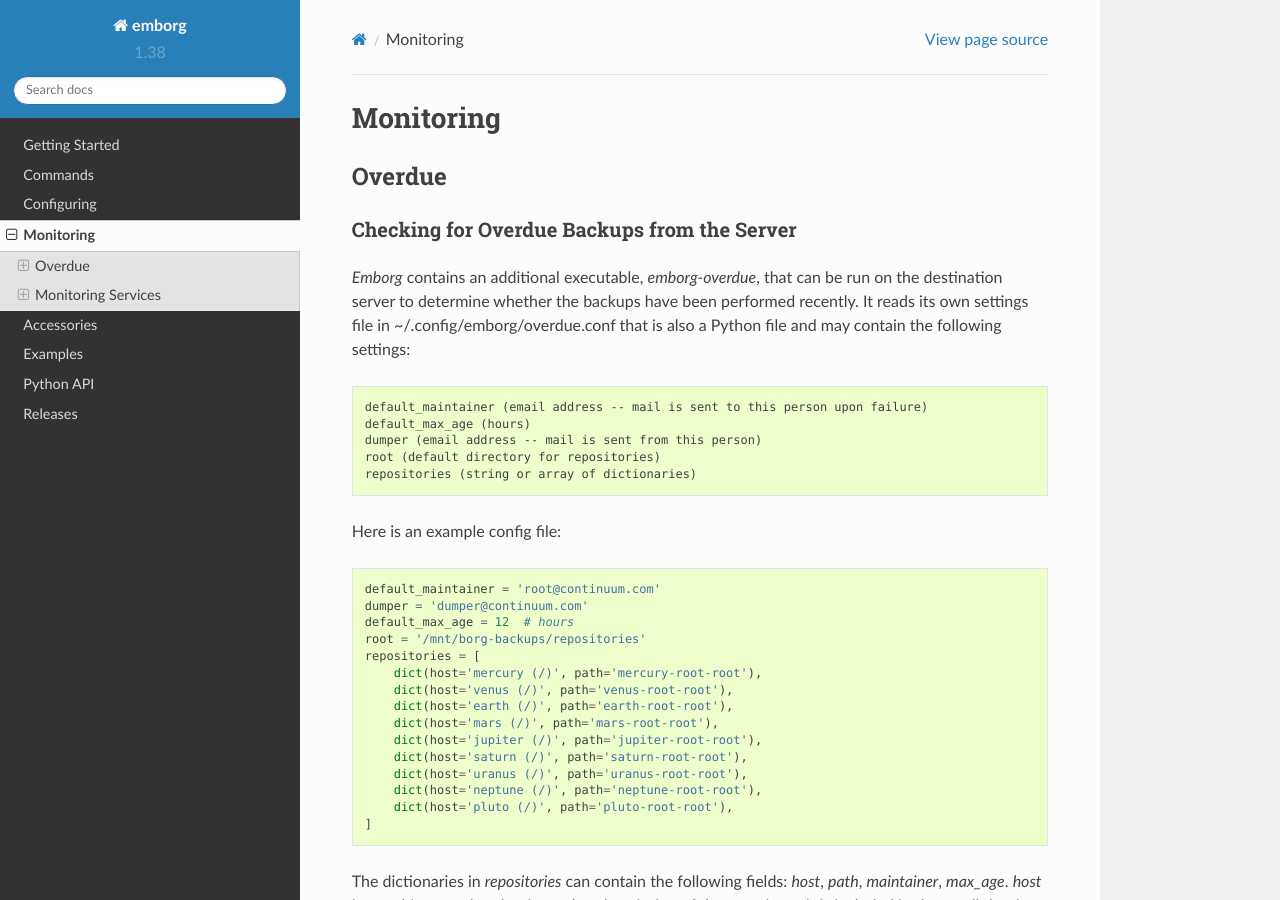
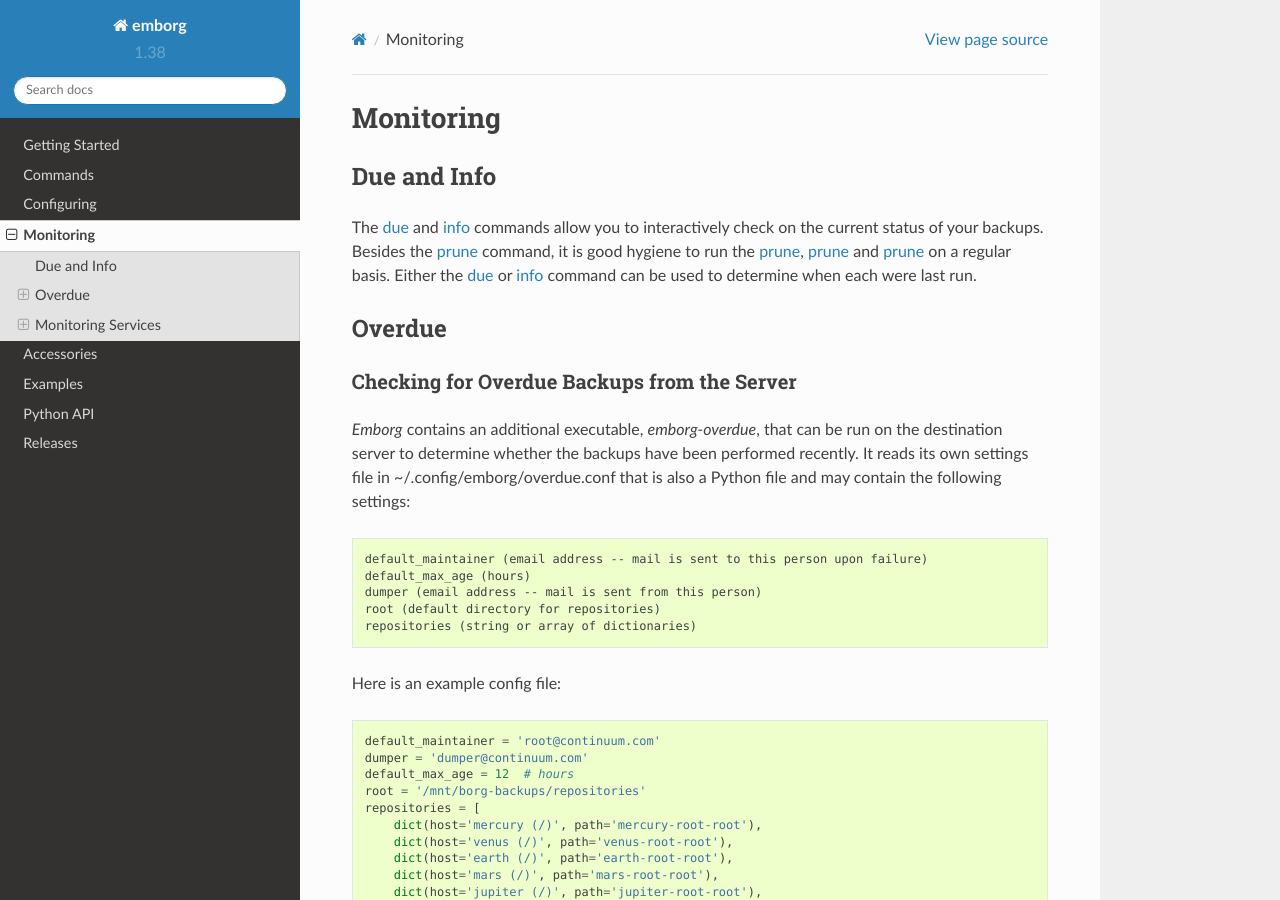
Before and after one commit to KenKundert/emborg, a Sphinx documentation site: the page built from doc/monitoring.rst, in a window 1280 px wide and 900 px high. Built offline with Sphinx 7.4.7 and the Read the Docs theme 2.0.0, drawn with Linux system fonts in a browser that asks for light colours.

Commit message:
add last checked date to info command

```diff
--- a/doc/monitoring.rst
+++ b/doc/monitoring.rst
@@ -3,6 +3,17 @@
 
 Monitoring
 ==========
+
+
+Due and Info
+------------
+
+The :ref:`due <due>` and :ref:`info <info>` commands allow you to interactively
+check on the current status of your backups.  Besides the :ref:`prune <create>`
+command, it is good hygiene to run the :ref:`prune <prune>`, :ref:`prune
+<compact>` and :ref:`prune <check>` on a regular basis.  Either the :ref:`due
+<due>` or :ref:`info <info>` command can be used to determine when each were
+last run.
 
 
 .. _emborg_overdue:
```
Also changed, not shown: 2 other files.
